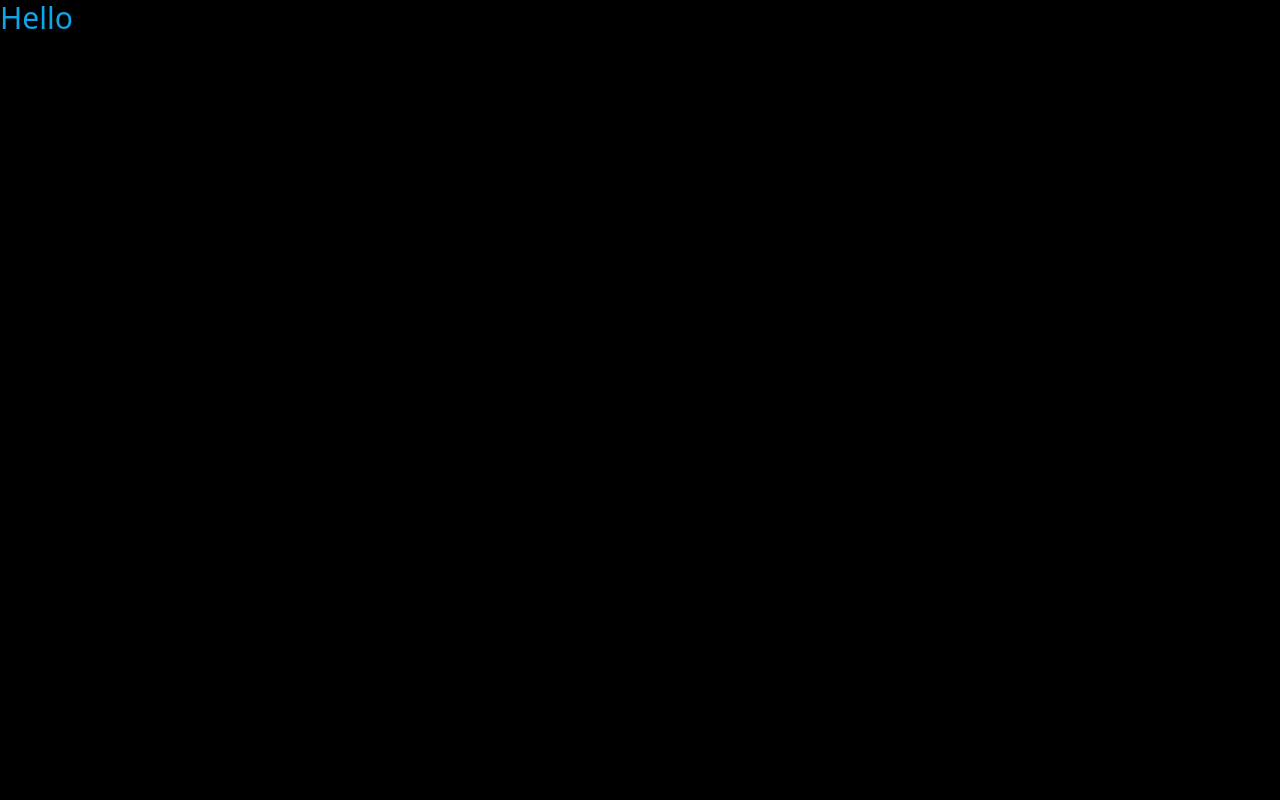
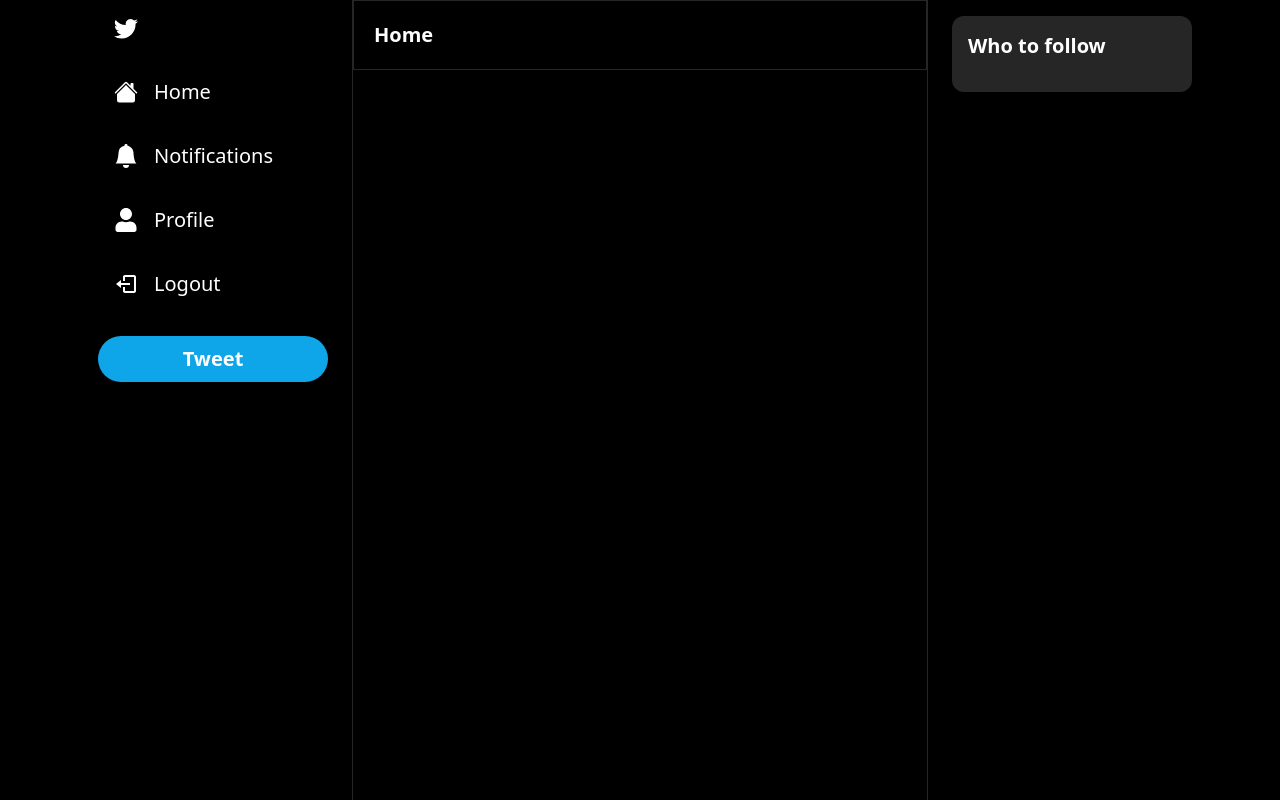
Before and after one commit to abedmohammed/snapwitter, a Next.js app: page / in a window 1280 px wide. Built offline with nearby package versions, Linux system fonts and the light colour scheme.

Commit message:
Main UI with sidebar and follow bar

```diff
--- /dev/null
+++ b/components/Header.tsx
@@ -0,0 +1,34 @@
+interface HeaderProps {
+  label: string;
+  showBackArrow?: boolean;
+}
+
+import { useRouter } from "next/router";
+import { useCallback } from "react";
+import { BiArrowBack } from "react-icons/bi";
+
+const Header: React.FC<HeaderProps> = ({ label, showBackArrow }) => {
+  const router = useRouter();
+
+  const handleBack = useCallback(() => {
+    router.back();
+  }, [router]);
+
+  return (
+    <div className="border-b-[1px] border border-neutral-800 p-5">
+      <div className="flex flex-row items-center gap-2">
+        {showBackArrow && (
+          <BiArrowBack
+            onClick={handleBack}
+            color="white"
+            size={20}
+            className="cursor-pointer hover:opacity-70 trasition"
+          />
+        )}
+        <h1 className="text-white text-xl font-semibold">{label}</h1>
+      </div>
+    </div>
+  );
+};
+
+export default Header;
--- /dev/null
+++ b/components/Layout.tsx
@@ -0,0 +1,24 @@
+import FollowBar from "./layout/FollowBar";
+import Sidebar from "./layout/Sidebar";
+
+interface LayoutProps {
+  children: React.ReactNode;
+}
+
+const Layout: React.FC<LayoutProps> = ({ children }) => {
+  return (
+    <div className="h-screen bg-black">
+      <div className="container h-full mx-auto xl:px-30 max-w-6xl">
+        <div className="grid grid-cols-4 h-full">
+          <Sidebar />
+          <div className="col-span-3 lg:col-span-2 border-x-[1px] border-neutral-800">
+            {children}
+          </div>
+          <FollowBar />
+        </div>
+      </div>
+    </div>
+  );
+};
+
+export default Layout;
--- /dev/null
+++ b/components/layout/FollowBar.tsx
@@ -0,0 +1,12 @@
+const FollowBar = () => {
+  return (
+    <div className="px-6 py-4 hidden lg:block">
+      <div className="bg-neutral-800 rounded-xl p-4">
+        <h2 className="text-white text-xl font-semibold">Who to follow</h2>
+        <div className="flex flex-col gap-6 mt-4"></div>
+      </div>
+    </div>
+  );
+};
+
+export default FollowBar;
--- /dev/null
+++ b/components/layout/Sidebar.tsx
@@ -0,0 +1,48 @@
+import { BsHouseFill, BsBellFill } from "react-icons/bs";
+import { BiLogOut } from "react-icons/bi";
+import { FaUser } from "react-icons/fa";
+import SidebarLogo from "./SidebarLogo";
+import SidebarItem from "./SidebarItem";
+import SidebarTweetButton from "./SidebarTweetButton";
+
+const Sidebar = () => {
+  const items = [
+    {
+      label: "Home",
+      href: "/",
+      icon: BsHouseFill,
+    },
+    {
+      label: "Notifications",
+      href: "/notifications",
+      icon: BsBellFill,
+    },
+    {
+      label: "Profile",
+      href: "/user/123",
+      icon: FaUser,
+    },
+  ];
+
+  return (
+    <div className="col-span-1 h-full pr-4 md:pr-6">
+      <div className="flex flex-col items-end">
+        <div className="space-y-2 lg:w-[230px]">
+          <SidebarLogo />
+          {items.map((item) => (
+            <SidebarItem
+              key={item.href}
+              href={item.href}
+              label={item.label}
+              icon={item.icon}
+            />
+          ))}
+          <SidebarItem onClick={() => {}} icon={BiLogOut} label="Logout" />
+          <SidebarTweetButton />
+        </div>
+      </div>
+    </div>
+  );
+};
+
+export default Sidebar;
--- /dev/null
+++ b/components/layout/SidebarItem.tsx
@@ -0,0 +1,29 @@
+import { IconType } from "react-icons";
+
+interface SidebarItemProps {
+  label: string;
+  href?: string;
+  icon: IconType;
+  onClick?: () => void;
+}
+
+const SidebarItem: React.FC<SidebarItemProps> = ({
+  label,
+  href,
+  icon: Icon,
+  onClick,
+}) => {
+  return (
+    <div className="flex flex-row items-center">
+      <div className="relative rounded-full h-14 w-14 flex items-center justify-center p-4 hover:bg-slate-300 hover:bg-opacity-10 cursor-pointer lg:hidden">
+        <Icon size={28} color="white" />
+      </div>
+      <div className="relative hidden lg:flex items-center gap-4 p-4 rounded-full hover:bg-slate-300 hover:bg-opacity-10 cursor-pointer">
+        <Icon size={24} color="white" />
+      </div>
+      <p className="hidden lg:block text-white text-xl">{label}</p>
+    </div>
+  );
+};
+
+export default SidebarItem;
--- /dev/null
+++ b/components/layout/SidebarLogo.tsx
@@ -0,0 +1,31 @@
+import { useRouter } from "next/router";
+import { BsTwitter } from "react-icons/bs";
+
+const SidebarLogo = () => {
+  const router = useRouter();
+
+  return (
+    <div
+      onClick={() => {
+        router.push("/");
+      }}
+      className="
+        rounded-full
+        h-14
+        w-14
+        p-4
+        flex
+        items-center
+        justify-center
+        hover:bg-blue-300
+        hover:bg-opacity-10
+        cursor-pointer
+        transition
+      "
+    >
+      <BsTwitter size={28} color="white" />
+    </div>
+  );
+};
+
+export default SidebarLogo;
--- /dev/null
+++ b/components/layout/SidebarTweetButton.tsx
@@ -0,0 +1,26 @@
+import { useRouter } from "next/router";
+import { FaFeather } from "react-icons/fa";
+
+const SidebarTweetButton = () => {
+  const router = useRouter();
+
+  return (
+    <div
+      onClick={() => {
+        router.push("/");
+      }}
+    >
+      <div className="mt-6 lg:hidden rounded-full h-14 w-14 p-4 flex items-center justify-center bg-sky-500 hover:bg-opacity-80 transition cursor-pointer">
+        <FaFeather size={24} color="white" />
+      </div>
+
+      <div className="mt-6 hidden lg:block px-4 py-2 rounded-full bg-sky-500 hover:bg-opacity-90 cursor-pointer transition">
+        <p className="text-center font-semibold text-white text-[20px]">
+          Tweet
+        </p>
+      </div>
+    </div>
+  );
+};
+
+export default SidebarTweetButton;
--- a/package.json
+++ b/package.json
@@ -19,6 +19,7 @@
     "postcss": "8.4.24",
     "react": "18.2.0",
     "react-dom": "18.2.0",
+    "react-icons": "^4.10.1",
     "tailwindcss": "3.3.2",
     "typescript": "5.1.3"
   }
--- a/pages/_app.tsx
+++ b/pages/_app.tsx
@@ -1,6 +1,11 @@
-import '@/styles/globals.css'
-import type { AppProps } from 'next/app'
+import Layout from "@/components/Layout";
+import "@/styles/globals.css";
+import type { AppProps } from "next/app";
 
 export default function App({ Component, pageProps }: AppProps) {
-  return <Component {...pageProps} />
+  return (
+    <Layout>
+      <Component {...pageProps} />
+    </Layout>
+  );
 }
--- a/pages/index.tsx
+++ b/pages/index.tsx
@@ -1,3 +1,9 @@
+import Header from "@/components/Header";
+
 export default function Home() {
-  return <div className="text-3xl text-sky-500">Hello</div>;
+  return (
+    <>
+      <Header label="Home" />
+    </>
+  );
 }
```
Also changed, not shown: 1 other file (tests, documents, lock files or other folders).
